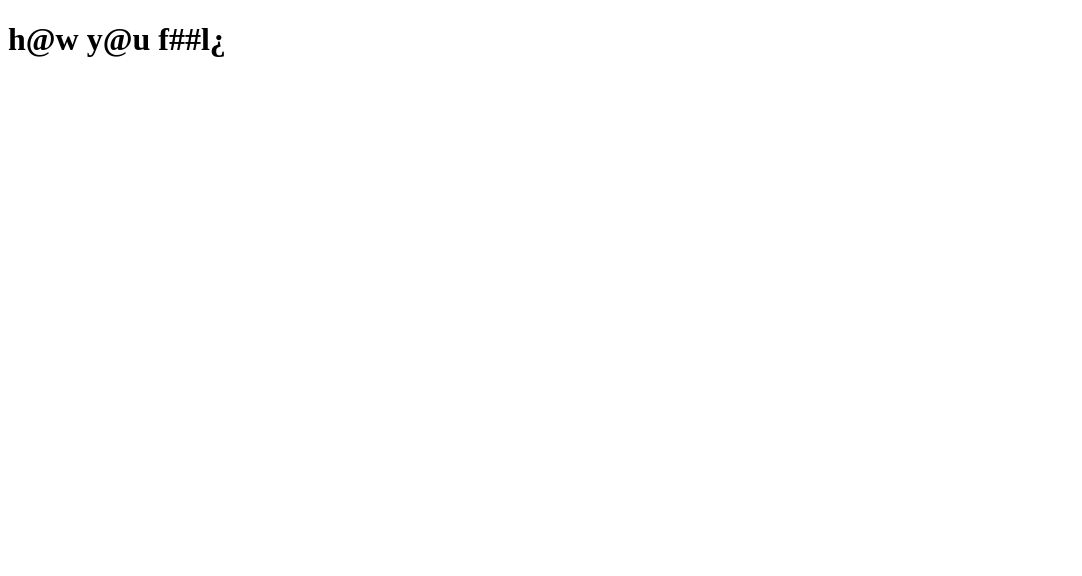
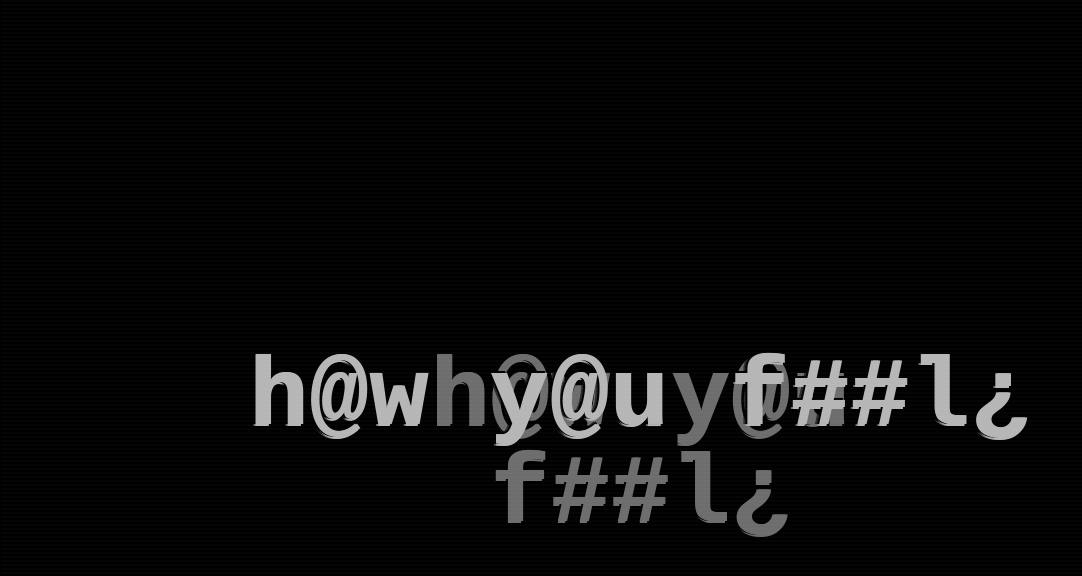
Before and after one commit to cybergaeco76-del/lainn, a Next.js app: page / in a window 1280 px wide. Shown: the top 576 px of the page, without its empty margins (0-1082 px from the left). Built offline with nearby package versions, Linux system fonts and the light colour scheme.

Commit message:
ajshfjksfjkasdsddf

```diff
--- a/app/layout.tsx
+++ b/app/layout.tsx
@@ -1,7 +1,16 @@
-"use client"; // necessário para hooks no App Router
-import { useEffect } from "react";
+import type React from "react"
+import { GeistSans } from "geist/font/sans"
+import { GeistMono } from "geist/font/mono"
+import { Analytics } from "@vercel/analytics/next"
+import { Suspense, useEffect } from "react"
+import "./globals.css"
 
-export default function RootLayout({ children }: { children: React.ReactNode }) {
+export default function RootLayout({
+  children,
+}: Readonly<{
+  children: React.ReactNode
+}>) {
+  // Efeito de textos rolantes no título da aba
   useEffect(() => {
     const phrases = [
       "clyyynical",
@@ -10,32 +19,33 @@ export default function RootLayout({ children }: { children: React.ReactNode })
       "thats not v0",
       "lsddd de testaa",
       "cretentional"
-    ];
+    ]
 
-    let phraseIndex = 0;
-    let charIndex = 0;
-    let currentText = phrases[phraseIndex];
+    let phraseIndex = 0
+    let charIndex = 0
+    let currentText = phrases[phraseIndex]
 
     const interval = setInterval(() => {
       document.title =
-        currentText.slice(charIndex) + " " + currentText.slice(0, charIndex);
+        currentText.slice(charIndex) + " " + currentText.slice(0, charIndex)
 
-      charIndex++;
+      charIndex++
       if (charIndex > currentText.length) {
-        charIndex = 0;
-        phraseIndex = (phraseIndex + 1) % phrases.length;
-        currentText = phrases[phraseIndex];
+        charIndex = 0
+        phraseIndex = (phraseIndex + 1) % phrases.length
+        currentText = phrases[phraseIndex]
       }
-    }, 300);
+    }, 300)
 
-    return () => clearInterval(interval);
-  }, []);
+    return () => clearInterval(interval)
+  }, [])
 
   return (
     <html lang="en" className="dark">
-      <body>
-        {children}
+      <body className={`font-sans ${GeistSans.variable} ${GeistMono.variable}`}>
+        <Suspense fallback={null}>{children}</Suspense>
+        <Analytics />
       </body>
     </html>
-  );
+  )
 }
```
